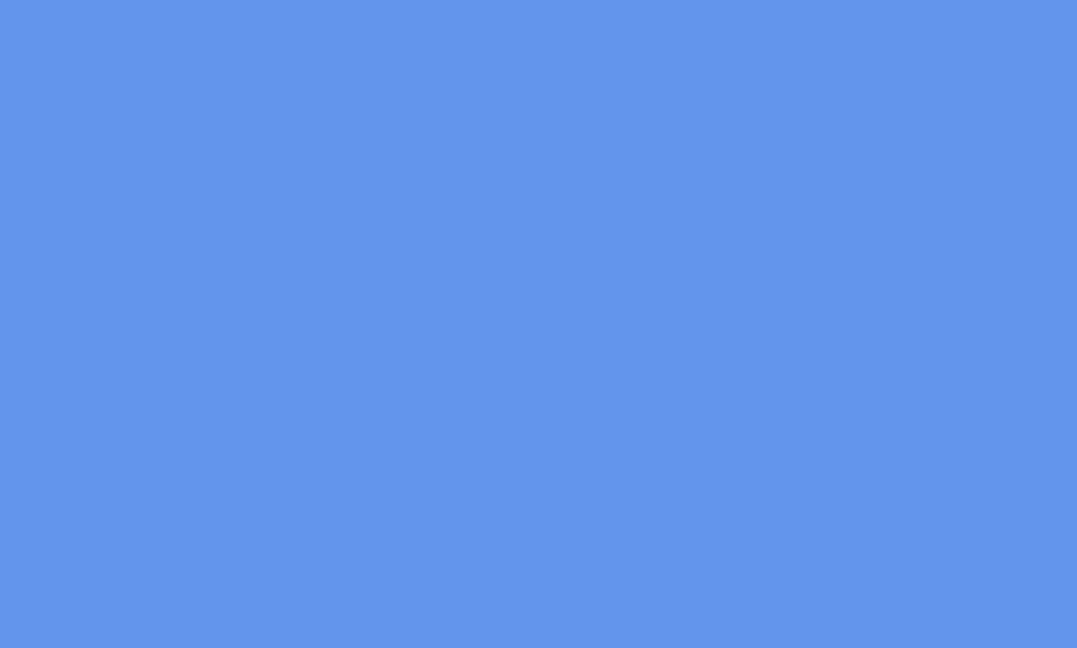
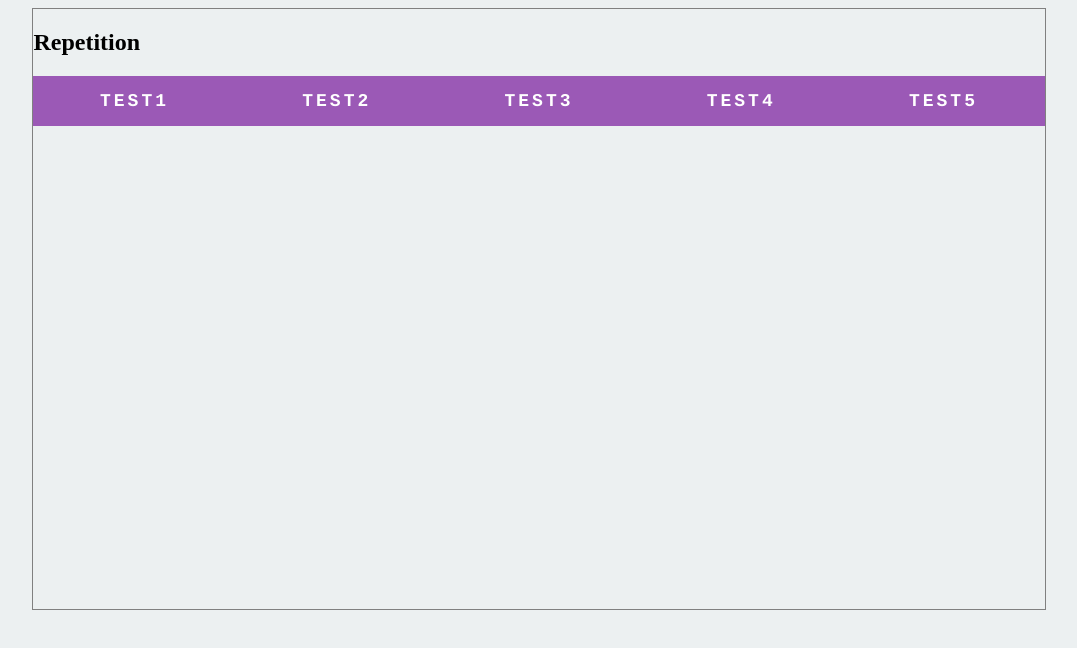
Before and after one commit to tbg-webbutveckling-TE17/dennis-smorgasbord, a plain HTML site: page projects/1. Repetition-från-web1/index.html in a window 1280 px wide. Shown: the whole page, without its empty margins (101-1178 px from the left). Drawn offline with Linux system fonts and the light colour scheme.

Commit message:
started on rep web1

```diff
--- a/projects/1. Repetition-från-web1/assets/css/main.css
+++ b/projects/1. Repetition-från-web1/assets/css/main.css
@@ -1,3 +1,45 @@
 body {
-	background-color: cornflowerblue;
+	background-color: #ecf0f1;
 }
+
+.wrapper {
+	width: 80%;
+	min-height: 600px;
+
+	border: 1px solid gray;
+	margin: auto;
+}
+
+nav {
+	height: 50px;
+	background: #9b59b6;
+}
+
+nav ul {
+	display: flex; /* main axis = X */
+	flex-flow: row; /* row = x; column = y; */
+	height: 100%;
+	justify-content: space-around; /* main axis */
+	align-items: center; /* Cross axis */
+	padding: 0;
+}
+
+nav ul li {
+	list-style-type: none;
+	display: flex;
+}
+
+nav ul li a {
+	text-decoration: none;
+	color: #fff;
+	font-weight: bold;
+	font-family: "Courier";
+	text-transform: uppercase;
+	letter-spacing: 3px;
+	font-size: 18px;
+	line-height: 50px;
+}
+
+nav ul li a:hover {
+	background: rgba(0, 0, 0, .2);
+}
--- a/projects/1. Repetition-från-web1/index.html
+++ b/projects/1. Repetition-från-web1/index.html
@@ -8,7 +8,18 @@
 </head>
 <body>
     <section class="wrapper">
-
+        <header>
+            <h1>Repetition</h1>
+        </header>
+        <nav>
+            <ul>
+                <li><a href="#">test1</a></li>
+                <li><a href="#">test2</a></li>
+                <li><a href="#">test3</a></li>
+                <li><a href="#">test4</a></li>
+                <li><a href="#">test5</a></li>
+            </ul>
+        </nav>
     </section>
 </body>
 </html>
```
